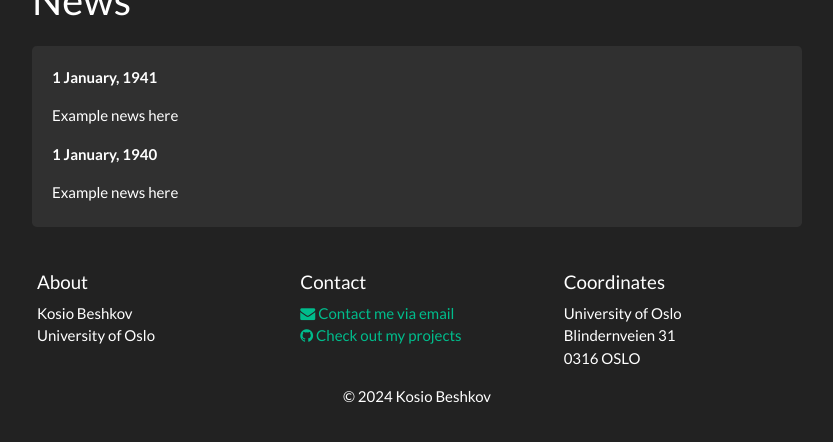
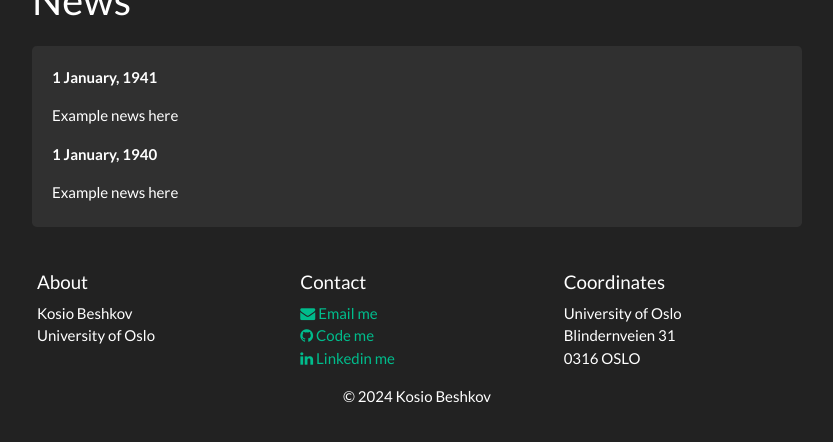
Before and after one commit to KBeshkov/KBeshkov.github.io, a Jekyll site: the page built from _pages/allnews.md, in a window 1280 px wide, cut to the strip 252-694 px from the top of the page. Shown: the whole strip, without its empty margins (223-1056 px from the left). Built offline with Jekyll 4.4.1, drawn with Linux system fonts in a browser that asks for light colours; nearby versions of some CDN libraries; a style sheet for code colours, icons or effects is not loaded.

Commit message:
updated to remote theme

```diff
--- a/_config.yml
+++ b/_config.yml
@@ -39,8 +39,9 @@ location: >
   0316 OSLO
 
 contact: >
-  <a href="mailto:kosio@neuro.com" target="_blank"><i class="fa fa-envelope fa-1x"></i> Contact me via email</a> <br/>
-  <a href="https://github.com/KBeshkov"><i class="fa fa-github fa-1x"></i> Check out my projects</a>
+  <a href="mailto:kosio@neuro.com" target="_blank"><i class="fa fa-envelope fa-1x"></i> Email me</a> <br/>
+  <a href="https://github.com/KBeshkov"><i class="fa fa-github fa-1x"></i> Code me</a> </br>
+  <a href="https://www.linkedin.com/in/kosio-beshkov-b520b9201/"><i class="fa fa-linkedin fa-1x"></i> Linkedin me</a>
 
 # Pages shown in navbar
 nav_pages:
@@ -76,7 +77,8 @@ kramdown:
 
 
 # Build settings
-theme: minima
+remote_theme: "jekyll/minima"
+
 plugins:
   - jekyll-feed
 
```
Also changed, not shown: _posts/2024-05-31-great-mathematicians-and-physicists.md (deleted, +0 -5 lines), images/Cosyne_fig.png (deleted), images/ManifoldCohomology.png (deleted), 16 other files.
